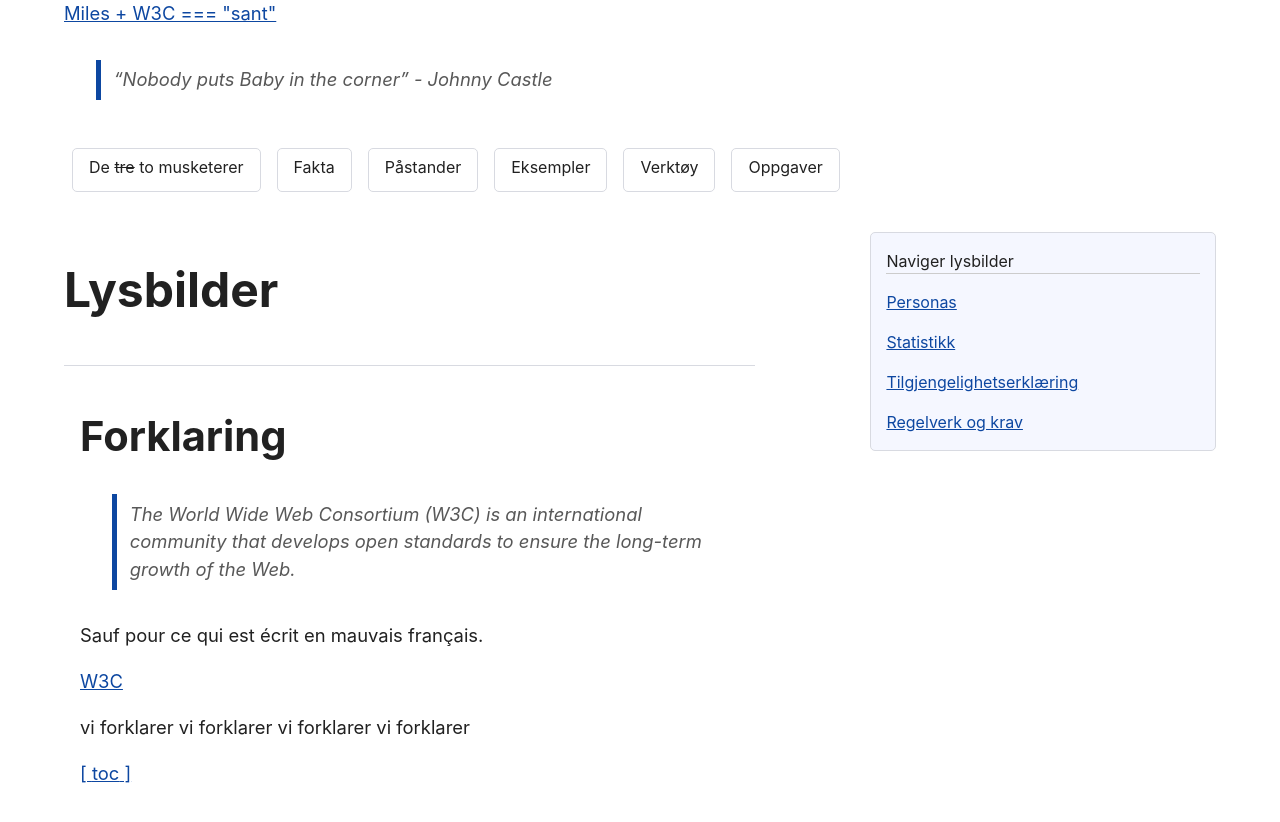
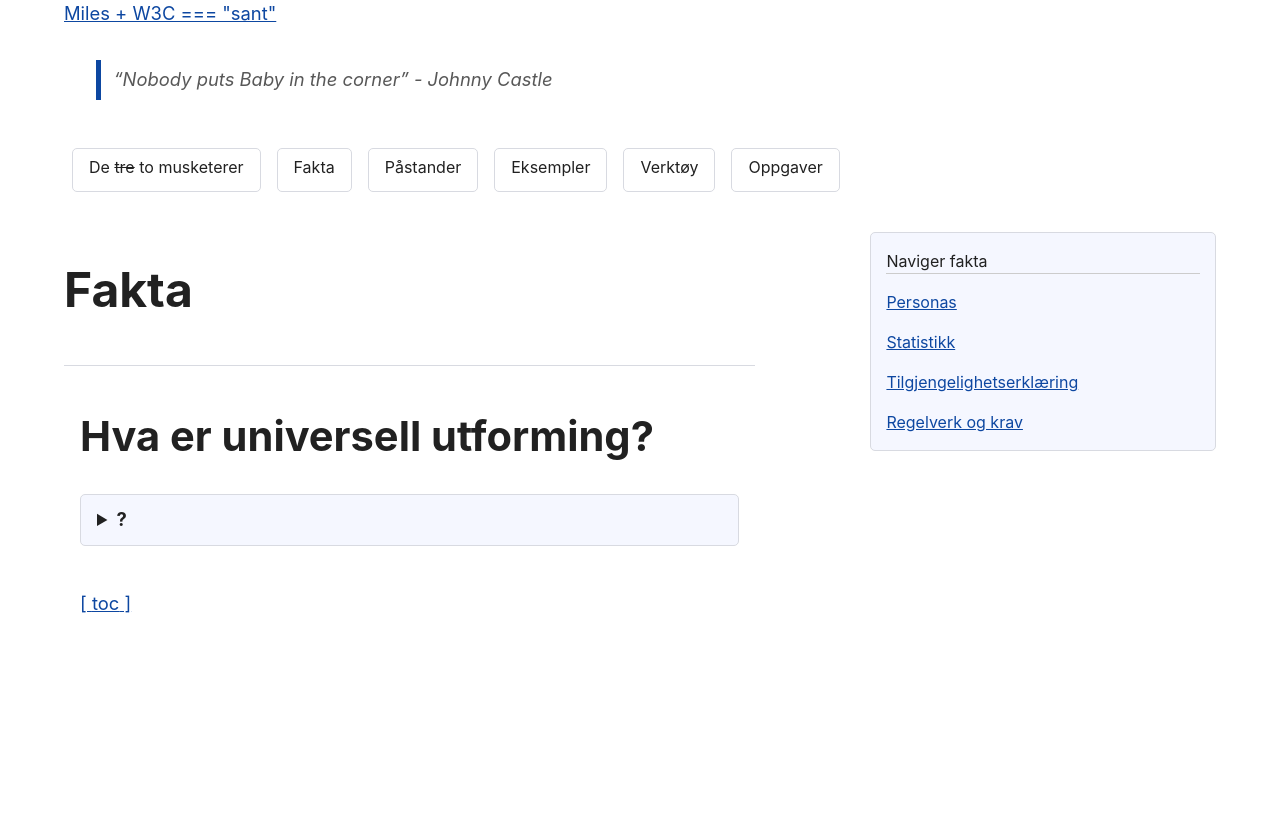
Before and after one commit to skaihigh/uu-workshop, a React (Vite) app in the folder uu-workshop/: page /lysbilder in a window 1280 px wide. Shown: the top 822 px of the page. Built offline with nearby package versions, Linux system fonts and the light colour scheme.

Commit message:
La til litt om oss og intro til uu

```diff
--- a/uu-workshop/src/routes/Slides.tsx
+++ b/uu-workshop/src/routes/Slides.tsx
@@ -1,4 +1,4 @@
-import { Link } from 'react-router-dom'
+// import { Link } from 'react-router-dom'
 import { SiteSection, Toc } from '../components'
 import { Personas, Statistics, TheLaw, TheDeclaration } from '../slides'
 
@@ -11,17 +11,28 @@ export function Slides(): JSX.Element {
   ]
   return (
     <>
-      <Toc sectionNames={sectionNames} title="Naviger lysbilder" id="toc" />
-      <h1 id="maincontent">Lysbilder</h1>
+      <Toc sectionNames={sectionNames} title="Naviger fakta" id="toc" />
+      <h1 id="maincontent">Fakta</h1>
 
-      <SiteSection title="Forklaring" anchorName="explain">
-        <blockquote lang="en-GB">
+      <SiteSection title="Hva er universell utforming?" anchorName="explain">
+        {/* <blockquote lang="en-GB">
           The World Wide Web Consortium (W3C) is an international community that
           develops open standards to ensure the long-term growth of the Web.
         </blockquote>
         <p lang="fr">Sauf pour ce qui est écrit en mauvais français.</p>
         <Link to="https://www.w3.org">W3C</Link>
-        <p>vi forklarer vi forklarer vi forklarer vi forklarer</p>
+        <p>vi forklarer vi forklarer vi forklarer vi forklarer</p> */}
+        <details>
+          <summary>?</summary>
+          <strong>Store norske leksikon:</strong>
+          <br />
+          &quot;Universell utforming er det å planlegge produkter, omgivelser,
+          programmer og tjenester slik at de kan brukes av så mange mennesker
+          som mulig på en likeverdig måte. Hensikten er å oppnå like muligheter
+          til samfunnsdeltakelse og motvirke diskriminering på grunnlag av
+          nedsatt funksjonsevne.&quot;
+        </details>
+        <br />
       </SiteSection>
 
       <SiteSection title="Personas" anchorName="personas">
--- a/uu-workshop/src/routes/WhoWeAre.tsx
+++ b/uu-workshop/src/routes/WhoWeAre.tsx
@@ -19,8 +19,19 @@ export function WhoWeAre(): JSX.Element {
     <>
       <Toc sectionNames={sectionNames} title="Naviger oss" id="toc" />
       <h1 id="maincontent">Om oss</h1>
-      <SiteSection title="Forklaring" anchorName="explain">
-        <p>vi forklarer vi forklarer vi forklarer vi forklarer</p>
+      <SiteSection title="Hva gjør vi her?" anchorName="explain">
+        <ul className="disc-list">
+          <li>
+            Skulle egentlig hatt 2 forskjellige workshops, én om UX og én om
+            front-end
+          </li>
+          <li>
+            Felles interesse og faglig overlapp med UU; valgte å fokusere på
+            dette
+          </li>
+        </ul>
+        <br />
+        <br />
       </SiteSection>
       <SiteSection title="Wenche" anchorName="wenche">
         <p>Wenche tata!</p>
```
